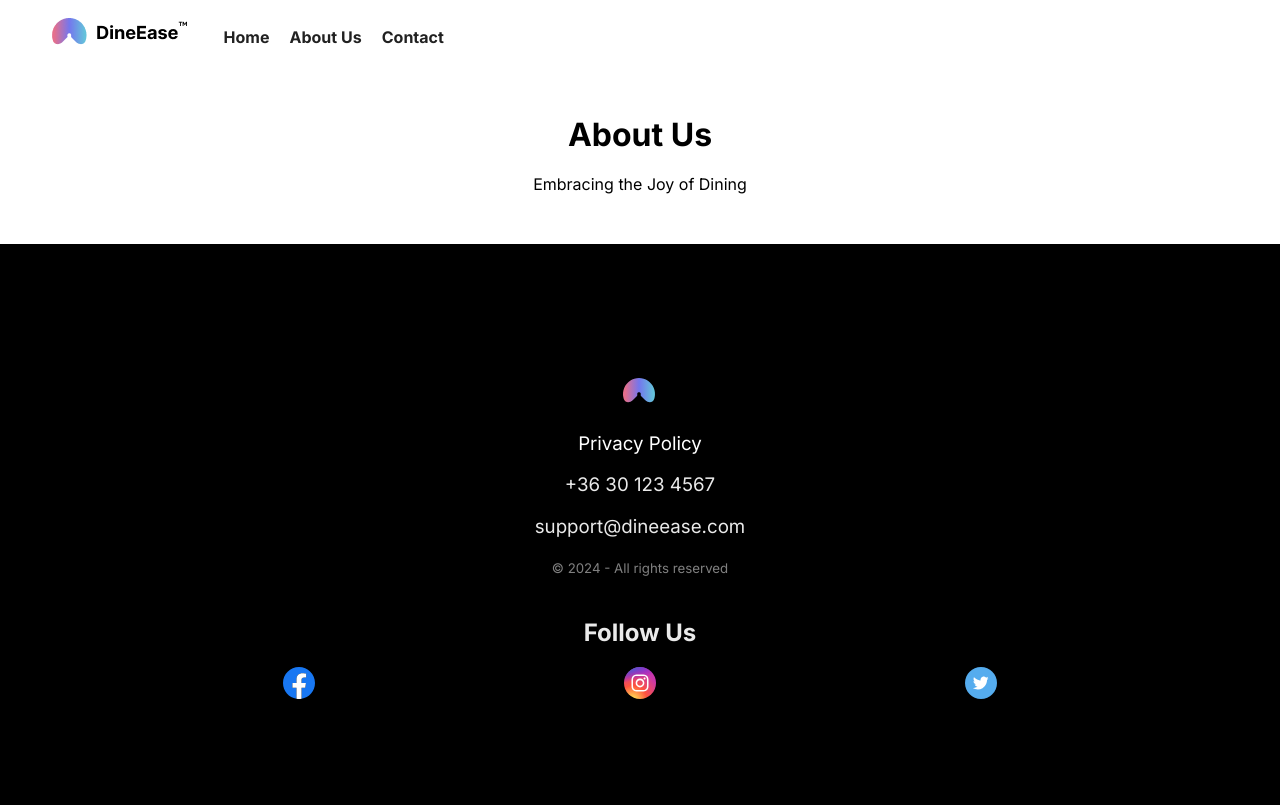
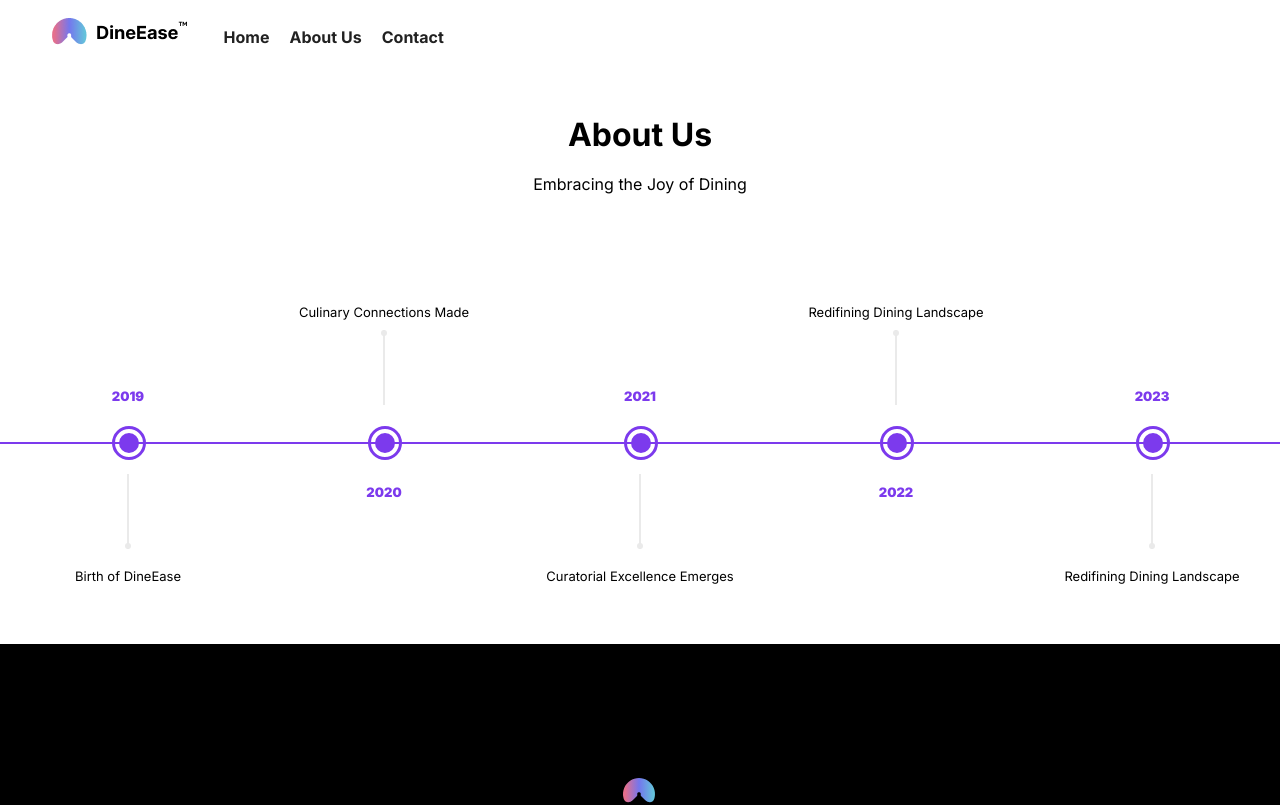
Before and after one commit to CrodinMWAS/save, a Vue app: page /AboutUs in a window 1280 px wide. Shown: the top 805 px of the page. Built offline with nearby package versions, Linux system fonts and the light colour scheme.

Commit message:
TimeLine Done

```diff
--- a/src/views/AboutUs.vue
+++ b/src/views/AboutUs.vue
@@ -3,28 +3,115 @@
         <h1>About Us</h1>
         <h2>Embracing the Joy of Dining</h2>
     </div>
-    <div class="timeline">
-        <div class="topRow">
-            <div class="cell"></div>
-            <div class="cell"></div>
-            <div class="cell"></div>
-            <div class="cell"></div>
-            <div class="cell"></div>
+    <div id="timeline">
+        <div id="topRow">
+            <div class="cell"> <h3 class="date">2019</h3> </div>
+            <div class="cell"> <h3>Culinary Connections Made</h3> <div class="lineContainer"><div class="line"><div class="circle"></div></div></div> </div>
+            <div class="cell"> <h3 class="date">2021</h3> </div>
+            <div class="cell"> <h3>Redifining Dining Landscape</h3> <div class="lineContainer"><div class="line"><div class="circle"></div></div></div> </div>
+            <div class="cell"> <h3 class="date">2023</h3> </div>
         </div>
-        <div class="bottomRow">
-            <div class="cell"></div>
-            <div class="cell"></div>
-            <div class="cell"></div>
-            <div class="cell"></div>
-            <div class="cell"></div>
+        <div id="bottomRow">
+            <div class="cell"> <div class="lineContainer"><div class="line"><div class="circle"></div></div></div> <h3>Birth of DineEase</h3> </div>
+            <div class="cell"> <h3 class="date">2020</h3> </div>
+            <div class="cell"> <div class="lineContainer"><div class="line"><div class="circle"></div></div></div> <h3>Curatorial Excellence Emerges</h3> </div>
+            <div class="cell"> <h3 class="date">2022</h3> </div>
+            <div class="cell"> <div class="lineContainer"><div class="line"><div class="circle"></div></div></div> <h3>Redifining Dining Landscape</h3> </div>
         </div>
     </div>
 </template>
+
 <script>
 export default {
 
 }
 </script>
+
 <style>
+    #timeline{
+        width: 100%;
+        height: 400px;
+        position: relative;
+        display: flex;
+        flex-direction: column;
+        justify-content: space-between;
+    }
 
+    #timeline::after{
+        content: "";
+        background-color: var(--purpleColor);
+        height: 2px;
+        width: 100%;
+        position: absolute;
+        bottom: 50%;
+    }
+
+    #topRow, #bottomRow{
+        display: flex;
+        height: 50%;
+    }
+
+    .cell{
+        width: calc(100% / 5);
+        height: 100%;
+        position: relative;
+        display: flex;
+        flex-direction: column;
+        align-items: center;
+        text-align: center;
+        padding: 30px 0;
+    }
+
+    #topRow .cell{
+        justify-content: flex-end;
+    }
+
+    #bottomRow .cell{
+        justify-content: flex-start;
+    }
+
+    #bottomRow .cell::after{
+        content: "";
+        background-color: var(--purpleColor);
+        width: 20px;
+        height: 20px;
+        position: absolute;
+        border-radius: 50%;
+        top: -15px;
+        border: 4px solid white;
+        outline: 3px solid var(--purpleColor);
+        right: calc(50% - 15px);
+    }
+
+    .cell .lineContainer{
+        height: 60%;
+    }
+    .cell .lineContainer .line{
+        width: 2px;
+        height: 75px;
+        background-color: var(--greyishWhiteColor);
+        display: flex;
+        flex-direction: column;
+        align-items: center;
+    }
+    #bottomRow .cell .lineContainer .line{
+        justify-content: flex-end;
+    }
+    .cell .lineContainer .line .circle{
+        width: 6px;
+        height: 6px;
+        background-color: var(--greyishWhiteColor);
+        border-radius: 50%;
+    }
+
+    .cell .date{
+        font-weight: 900;
+        color: var(--purpleColor);
+    }
+
+    .cell h3{
+        font-weight: normal;
+        margin: 10px;
+        font-size: small;
+    }
 </style>
--- a/src/views/HomePage.vue
+++ b/src/views/HomePage.vue
@@ -376,7 +376,6 @@ export default {
         display: flex;
         justify-content: center;
         align-items: center;
-        background-color: blue;
         border-radius: 5px;
         background-color: var(--greyishWhiteColor);
         height: 50px;
```
